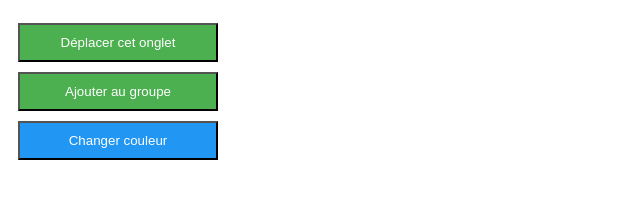
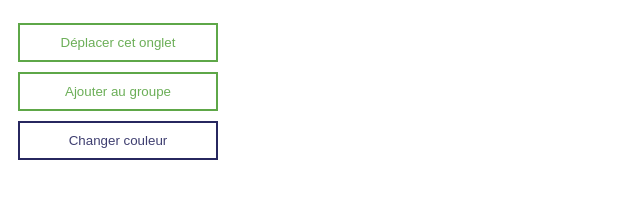
Before and after one commit to RetsimX81B/extension-organisation-onglet, a browser extension: page index.html in a window 1280 px wide. Shown: the whole page, without its empty margins (0-640 px from the left). Drawn offline with Linux system fonts and the light colour scheme.

Commit message:
Add files via upload

```diff
--- a/index.html
+++ b/index.html
@@ -20,13 +20,28 @@
         }
 
         .groupButton {
-            background-color: #4CAF50;
-            color: white;
+            color: rgba(56, 146, 29, 0.747);
+            background-color: white;
+            border: solid 2px rgba(56, 146, 29, 0.808);
+            transition: all 0.5s;
+        }
+
+        .groupButton:hover{
+            background-color: rgba(56, 146, 29, 0.747);
+            transform: scale(1.05);
+            color: aliceblue;
         }
 
         .colorButton {
-            background-color: #2196F3;
-            color: white;
+            background-color: white;
+            color: rgba(10, 10, 73, 0.788);
+            border: solid 2px rgba(10, 10, 73, 0.877);
+            transition: all 0.5s;
+        }
+        .colorButton:hover{
+            background-color: rgba(10, 10, 73, 0.788);
+            transform: scale(1.05);
+            color: aliceblue;
         }
     </style>
 </head>
```
Also changed, not shown: manifest.json.
